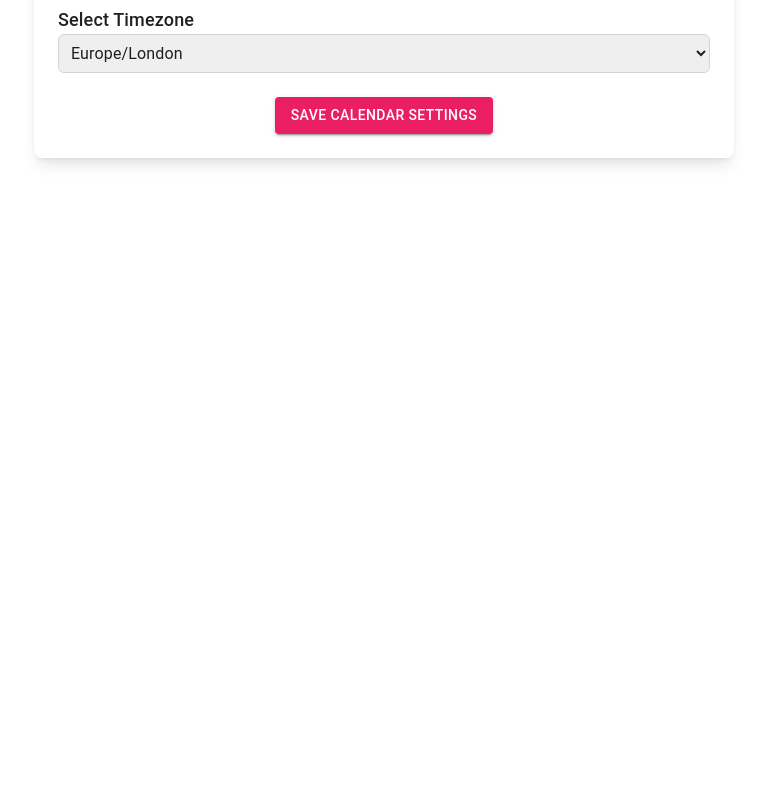
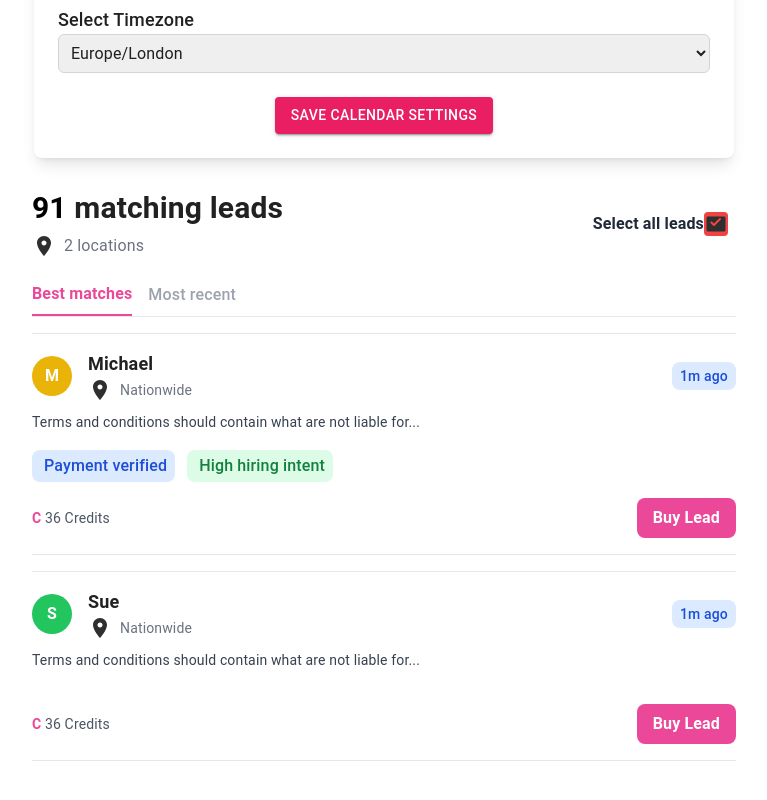
Before and after one commit to Huangdi-599/calendarsettings, a React (Vite) app in the folder calendar-settings/: page / in a window 1280 px wide. Shown: the part 548-1348 px from the top of the page, without its empty margins (256-1023 px from the left). Before the commit the page ends 800 px from the top, so only its background shows below. Built offline with nearby package versions, Linux system fonts and the light colour scheme.

Commit message:
leadlist update

```diff
--- a/calendar-settings/src/App.tsx
+++ b/calendar-settings/src/App.tsx
@@ -2,6 +2,7 @@
 import { createTheme, ThemeProvider } from '@mui/material/styles';
 import { CssBaseline } from '@mui/material';
 import Calendar from './components/Calendar';
+import LeadList from './components/Leadlist';
 
 // Define your custom theme with the primary color
 const theme = createTheme({
@@ -17,6 +18,7 @@ function App() {
     <ThemeProvider theme={theme}>
       <CssBaseline /> {/* Resets CSS defaults */}
       <Calendar />
+      <LeadList/>
     </ThemeProvider>
   );
 }
--- /dev/null
+++ b/calendar-settings/src/components/Leadlist.tsx
@@ -0,0 +1,136 @@
+import React from 'react';
+// LocationIcon SVG Component
+const LocationIcon = () => (
+  <svg width="24" height="24" viewBox="0 0 24 24" fill="none" xmlns="http://www.w3.org/2000/svg">
+    <path d="M12 2C8.13 2 5 5.13 5 9c0 5.25 7 13 7 13s7-7.75 7-13c0-3.87-3.13-7-7-7zm0 9.5c-1.38 0-2.5-1.12-2.5-2.5s1.12-2.5 2.5-2.5 2.5 1.12 2.5 2.5-1.12 2.5-2.5 2.5z" fill="#2F2F2F"/>
+  </svg>
+);
+// CheckboxIcon SVG Component (for the select all leads checkbox)
+const CheckboxIcon = () => (
+  <svg width="24" height="24" viewBox="0 0 24 24" fill="none" xmlns="http://www.w3.org/2000/svg">
+    {/* Checkbox path */}
+    <path
+      fillRule="evenodd"
+      clipRule="evenodd"
+      d="M4 4.5h16c.827 0 1.5.673 1.5 1.5v12c0 .827-.673 1.5-1.5 1.5H4a1.5 1.5 0 0 1-1.5-1.5v-12c0-.827.673-1.5 1.5-1.5zM9.707 14.207l-3-3a1 1 0 1 1 1.414-1.414L10 11.586l5.293-5.293a1 1 0 0 1 1.414 1.414l-6 6a1 1 0 0 1-1.414 0z"
+      fill="#2F2F2F"
+    />
+  </svg>
+);
+
+// LeadList Component
+const LeadList: React.FC = () => {
+  const leads = [
+    {
+      name: 'Michael',
+      location: 'Nationwide',
+      timeAgo: '1m ago',
+      description: 'Terms and conditions should contain what are not liable for...',
+      credits: 36,
+      isPaymentVerified: true,
+      hasHighIntent: true,
+    },
+    {
+      name: 'Sue',
+      location: 'Nationwide',
+      timeAgo: '1m ago',
+      description: 'Terms and conditions should contain what are not liable for...',
+      credits: 36,
+      isPaymentVerified: false,
+      hasHighIntent: false,
+    },
+  ];
+
+  return (
+    <div className="tw-p-8 tw-w-full tw-max-w-3xl tw-mx-auto">
+      {/* Header Section */}
+      <div className="tw-flex tw-justify-between tw-items-center tw-mb-6">
+        <div>
+          <h1 className="tw-text-3xl tw-font-bold">
+            <span className="tw-text-black">91</span> matching leads
+          </h1>
+          <div className="tw-flex tw-items-center tw-text-gray-500 tw-mt-2">
+  <LocationIcon />
+  <span className="tw-ml-2">2 locations</span>
+    </div>
+
+        </div>
+
+
+<div className="tw-flex tw-items-center tw-text-gray-800">
+  {/* Checkbox with red background */}
+
+  <span className="tw-font-bold">Select all leads</span> {/* Text is now bold */}
+  <div className="tw-flex tw-items-center tw-bg-red-500 tw-rounded tw-w-6 tw-h-6 tw-justify-center tw-text-white tw-mr-2">
+    <CheckboxIcon /> {/* Checkbox icon */}
+  </div>
+</div>
+
+
+      </div>
+
+      {/* Tab Section */}
+      <div className="tw-flex tw-border-b tw-mb-4">
+        <button className="tw-text-pink-500 tw-font-bold tw-pb-2 tw-border-b-2 tw-border-pink-500 tw-mr-4">
+          Best matches
+        </button>
+        <button className="tw-text-gray-400 tw-font-medium tw-pb-2">Most recent</button>
+      </div>
+
+      {/* Leads List */}
+      {leads.map((lead, idx) => (
+        <div className="tw-border-t tw-border-b tw-py-4 tw-mb-4 tw-flex tw-flex-col" key={idx}>
+          {/* Lead Header Section */}
+          <div className="tw-flex tw-justify-between tw-items-center tw-mb-2">
+            <div className="tw-flex tw-items-center">
+              <div className={`tw-w-10 tw-h-10 tw-rounded-full tw-flex tw-items-center tw-justify-center tw-text-white tw-font-bold ${
+                lead.name.charAt(0) === 'M' ? 'tw-bg-yellow-500' : 'tw-bg-green-500'
+              }`}>
+                {lead.name.charAt(0)}
+              </div>
+              <div className="tw-ml-4">
+                <h3 className="tw-text-lg tw-font-semibold">{lead.name}</h3>
+                <p className="tw-text-sm tw-text-gray-500 tw-flex tw-items-center">
+                  <LocationIcon /> <span className="tw-ml-2">{lead.location}</span>
+                </p>
+              </div>
+            </div>
+            <span className="tw-bg-blue-100 tw-text-blue-700 tw-font-medium tw-px-2 tw-py-1 tw-rounded-lg tw-text-sm">
+              {lead.timeAgo}
+            </span>
+          </div>
+
+          {/* Lead Description */}
+          <p className="tw-text-sm tw-text-gray-700 tw-mb-4 tw-leading-6">{lead.description}</p>
+
+          {/* Lead Tags Section */}
+          <div className="tw-flex tw-items-center tw-mb-4">
+            {lead.isPaymentVerified && (
+              <div className="tw-flex tw-items-center tw-bg-blue-100 tw-text-blue-700 tw-px-2 tw-py-1 tw-rounded-lg tw-mr-3">
+                {/* Add Payment Verified Icon */}
+                <span className="tw-ml-1 tw-font-medium">Payment verified</span>
+              </div>
+            )}
+            {lead.hasHighIntent && (
+              <div className="tw-flex tw-items-center tw-bg-green-100 tw-text-green-700 tw-px-2 tw-py-1 tw-rounded-lg">
+                <span className="tw-ml-1 tw-font-medium">High hiring intent</span>
+              </div>
+            )}
+          </div>
+
+          {/* Lead Footer Section */}
+          <div className="tw-flex tw-justify-between tw-items-center">
+            <p className="tw-text-gray-600 tw-text-sm">
+              <span className="tw-text-pink-500 tw-font-bold">C</span> {lead.credits} Credits
+            </p>
+            <button className="tw-bg-pink-500 tw-text-white tw-px-4 tw-py-2 tw-rounded-lg tw-font-semibold">
+              Buy Lead
+            </button>
+          </div>
+        </div>
+      ))}
+    </div>
+  );
+};
+
+export default LeadList;
```
